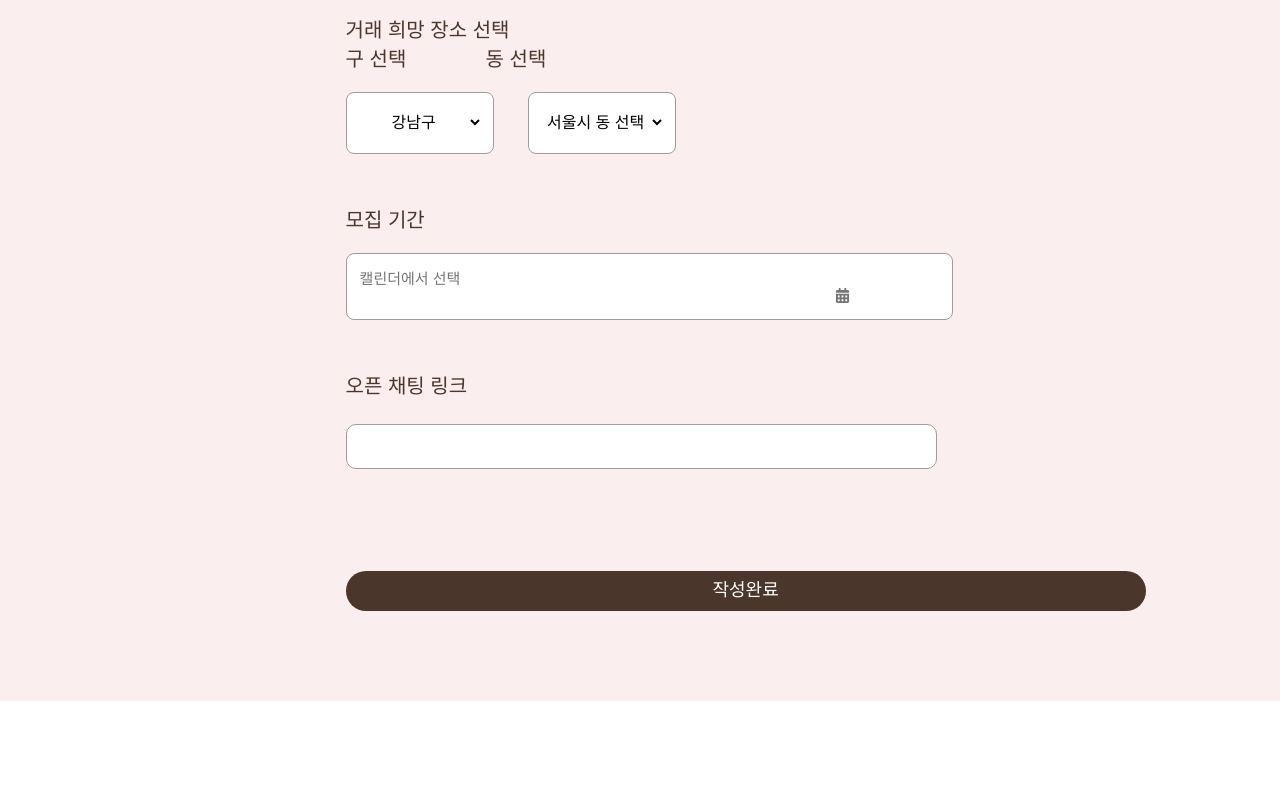
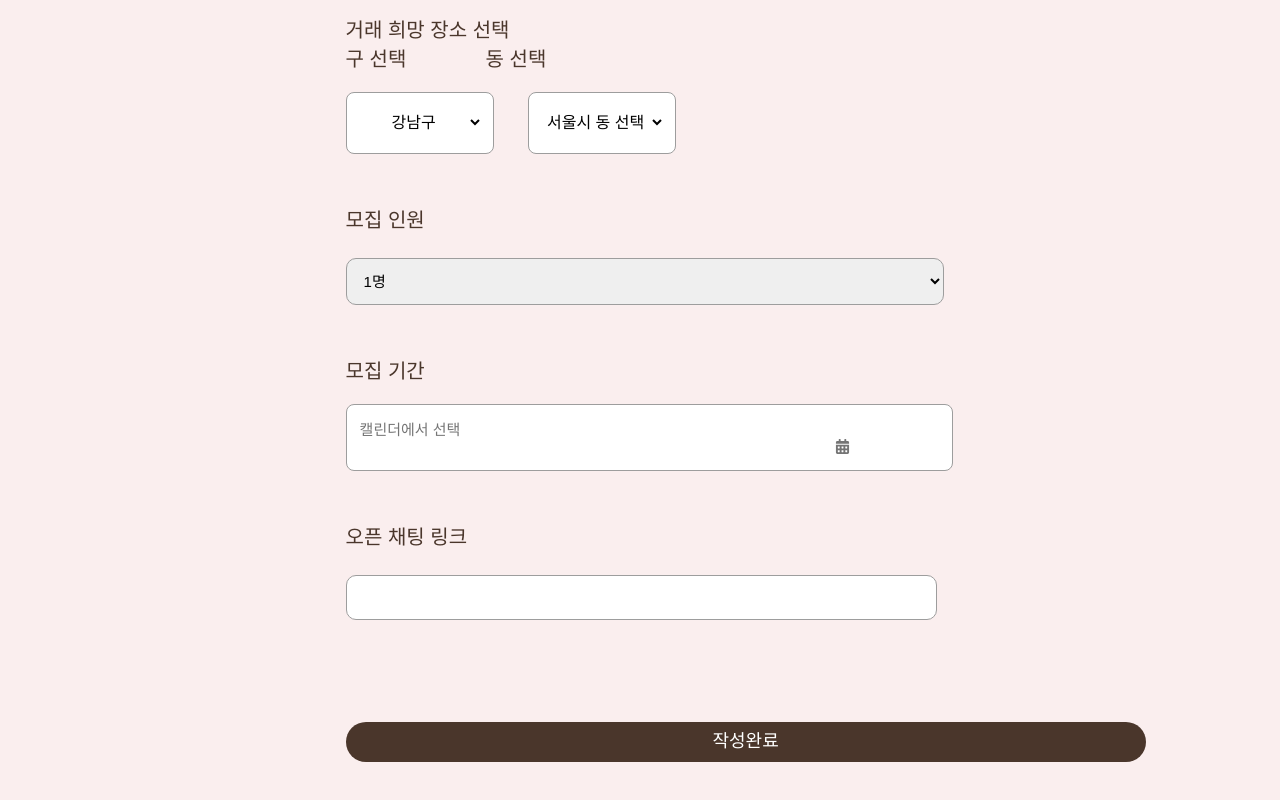
Before and after one commit to DajungDagam/DajungDagam_FE, a React (Create React App) app in the folder front/: page /groupwriting in a window 1280 px wide. Shown: the part 1037-1837 px from the top of the page. Before the commit the page ends 1738 px from the top, so only its background shows below. Built offline with nearby package versions, Linux system fonts and the light colour scheme; some icons are missing.

Commit message:
[feat] 모집 인원 수정

```diff
--- a/front/src/pages/GroupPurchase/Writing/Writing.module.css
+++ b/front/src/pages/GroupPurchase/Writing/Writing.module.css
@@ -107,7 +107,7 @@
     box-sizing: border-box;
 }
 
-.selectGu, .period, .location {
+.selectGu, .period, .location, .people {
     margin-top: 50px;
     margin-left: 27%;
 }
@@ -193,3 +193,13 @@
     width: 20px;
     height: 20px;
 }
+
+.selectBar {
+    width: 64%;
+    font-size: 15px;
+    padding: 13px;
+    border: 1px solid #9D9D9D;
+    border-radius: 10px;
+    box-sizing: border-box;
+    margin-top: 25px;
+}
--- a/front/src/pages/GroupPurchase/Writing/index.jsx
+++ b/front/src/pages/GroupPurchase/Writing/index.jsx
@@ -26,6 +26,7 @@ function GroupWriting() {
     const [selectedGu, setSelectedGu] = useState(allGus[0]);
     const [selectedDong, setSelectedDong] = useState("");
     const [openChatLink, setOpenChatLink] = useState('');
+    const [selectedPeople, setSelectedPeople] = useState(1);
 
     const navigate = useNavigate();
 
@@ -288,6 +289,11 @@ function GroupWriting() {
             }
         };
 
+    const handlePeopleChange = (e) => {
+        const selectedPeopleValue = parseInt(e.target.value, 10);
+        setSelectedPeople(selectedPeopleValue);
+    };
+
     return (
         <div className={Styles.pageContainer}>
             <Nav />
@@ -393,6 +399,23 @@ function GroupWriting() {
                 </tbody>
             </table>
         </div>
+        <div className={Styles.people}>
+            <span className={Styles.label}>모집 인원</span>
+            <div className={Styles.peopleSelector}>
+            <select
+                id="peopleSelect"
+                value={selectedPeople}
+                onChange={handlePeopleChange}
+                className={Styles.selectBar}
+            >
+            <option value="" disabled>최대 30명까지 선택 가능합니다</option>
+                {[...Array(30)].map((_, index) => (
+                    <option key={index + 1} value={index + 1}>{index + 1}명</option>
+                ))}
+            </select>
+        </div>
+
+            </div>
             <div className={Styles.period}>
                 <span className={Styles.label}>모집 기간</span>
                 <div className={Styles.recruitment}>
```
